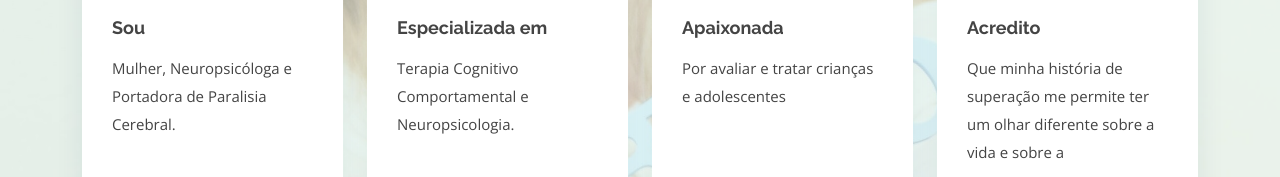
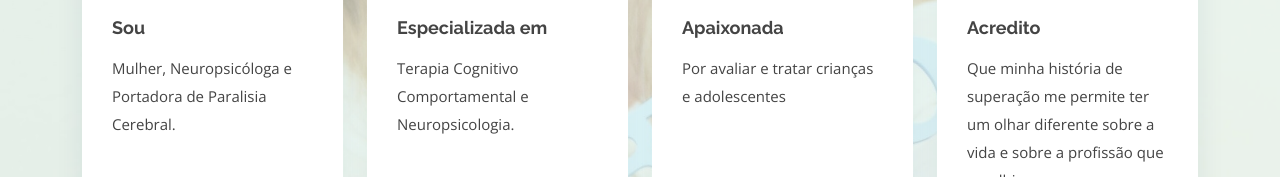
Before and after one commit to faelscarpato/isa, a plain HTML site: page index.html in a window 1280 px wide. Shown: the part 623-800 px from the top of the page. Drawn offline with nearby package versions, Linux system fonts and the light colour scheme; a script that the page names is missing.

Commit message:
Update index.html

```diff
--- a/index.html
+++ b/index.html
@@ -102,7 +102,7 @@
           <div class="icon-box">
             <div class="icon"><i class="ri-fingerprint-line"></i></div>
             <h4 class="title">Acredito</h4>
-            <p class="description">Que minha história de superação me permite ter um olhar diferente sobre a vida e sobre a</p>
+            <p class="description">Que minha história de superação me permite ter um olhar diferente sobre a vida e sobre a profissão que escolhi.</p>
           </div>
         </div>
 
```
